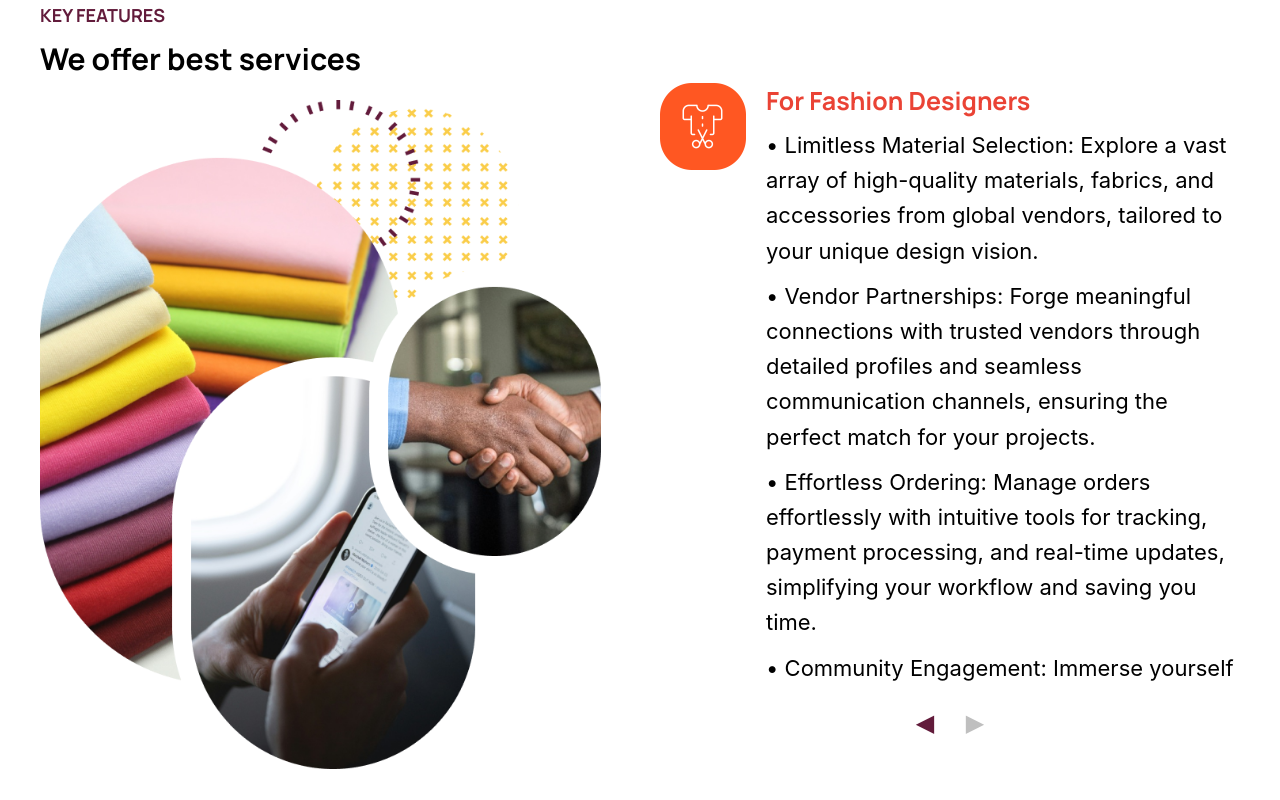
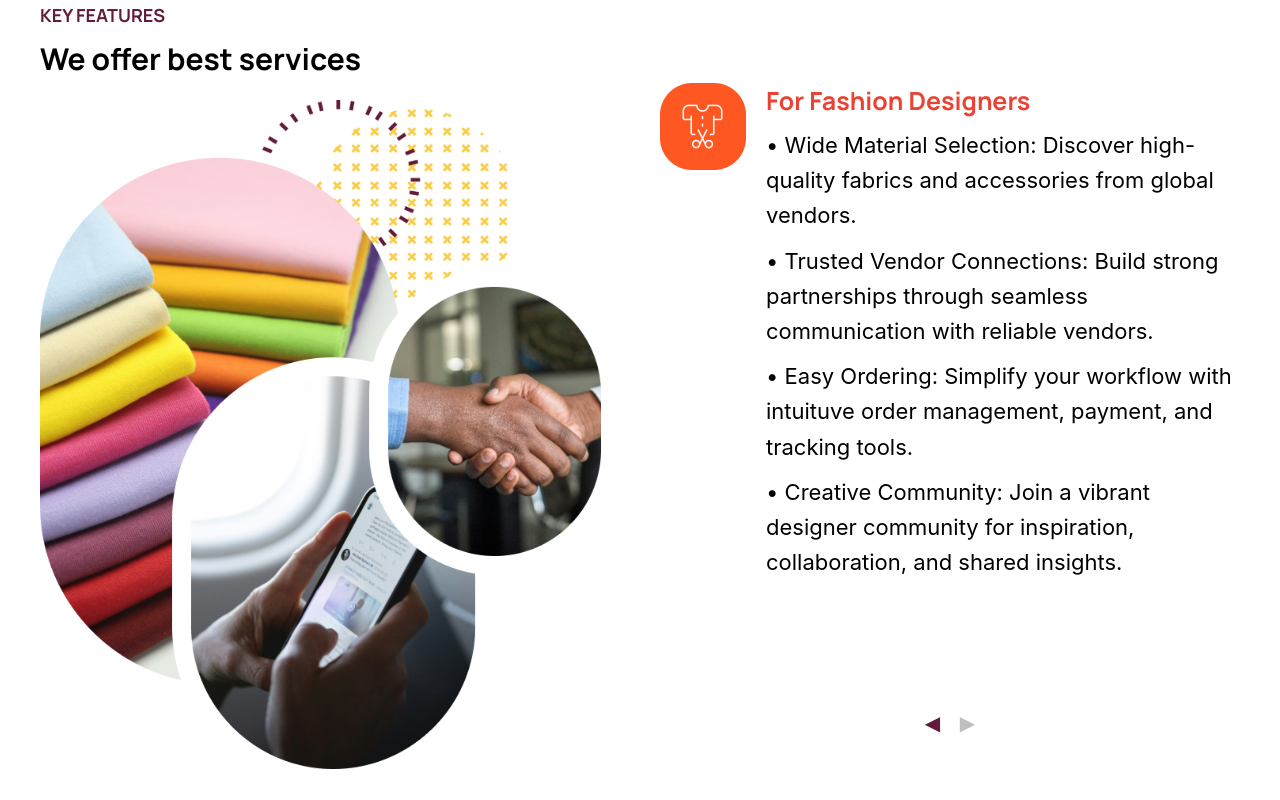
Before and after one commit to SellDomeTechnologies/landing-page, a React (Vite) app: page / in a window 1280 px wide. Shown: the part 2480-3280 px from the top of the page. Built offline with nearby package versions, Linux system fonts and the light colour scheme.

Commit message:
Adjusted Feature items text

```diff
--- a/src/components/Feature.jsx
+++ b/src/components/Feature.jsx
@@ -1,106 +1,4 @@
-// // Feature.jsx
-// import React, { useEffect, useState } from 'react';
-// import styles from './Feature.module.css';
-
-// const featureItems = [
-//   {
-//     title: "For Fashion Designers",
-//     titleColor: "#EA4335",
-//     content: [
-//       "• Limitless Material Selection: Explore a vast array of high-quality materials, fabrics, and accessories from global vendors, tailored to your unique design vision.",
-//       "• Vendor Partnerships: Forge meaningful connections with trusted vendors through detailed profiles and seamless communication channels, ensuring the perfect match for your projects.",
-//       "• Effortless Ordering: Manage orders effortlessly with intuitive tools for tracking, payment processing, and real-time updates, simplifying your workflow and saving you time.",
-//       "• Community Engagement: Immerse yourself in a vibrant community of like-minded designers, sharing insights, inspiration, and collaborative opportunities to elevate your craft."
-//     ],
-//     img: <img src="scissors.png" alt="scissors icon" className={styles.scissorsIcon} />,
-//   },
-//   {
-//     title: "For Material Vendor",
-//     titleColor: "#FBBC04",
-//     content: [
-//       "• Global Reach: Showcase your products to a global audience of passionate designers, expanding your reach and driving sales through SellDome's dynamic marketplace.",
-//       "• Tailored Shop Experience: Create a digital storefront that reflects your brand identity and showcases your materials in the best light, attracting discerning designers with ease.",
-//       "• Streamlined Operations: Streamline your order management process with SellDome's comprehensive tools, from inventory management to fulfilment, maximizing efficiency and profitability.",
-//       "• Personalized Engagement: Cultivate meaningful relationships with designers, offering personalized recommendations, responsive customer service, and exclusive collaborations to foster loyalty and growth."
-//     ],
-//     img: <img src="vendor.png" alt="vendor icon" className={styles.scissorsIcon} />,
-//   }
-// ];
-
-// function Feature() {
-//   const [activeIndex, setActiveIndex] = useState(0);
-
-//   useEffect(() => {
-//     const interval = setInterval(() => {
-//       setActiveIndex((current) => (current === 0 ? 1 : 0));
-//     }, 10000);
-
-//     return () => clearInterval(interval);
-//   }, []);
-
-//   const handlePrevious = () => {
-//     setActiveIndex((current) => (current === 0 ? featureItems.length - 1 : current - 1));
-//   };
-
-//   const handleNext = () => {
-//     setActiveIndex((current) => (current === featureItems.length - 1 ? 0 : current + 1));
-//   };
-
-//   return (
-//     <section className={styles.section__feature}>
-//       <div className={styles.container}>
-//         <div className={styles.left_content}>
-//           <h2>Key Features</h2>
-//           <h1>We offer best services</h1>
-//           <div className={styles.image_container}>
-//             <img src="services-img.png" alt="services img icon" />
-//           </div>
-//         </div>
-//         <div className={styles.right_content}>
-//           <div className={styles.feature}>
-//             <div className={styles.feature__slide_container}>
-//               {featureItems.map((item, index) => (
-//                 <div
-//                   key={index}
-//                   className={`${styles.feature__container} ${index === activeIndex ? styles.active : ''}`}
-//                 >
-//                   {item.img}
-//                   <div className={styles.content}>
-//                     <h3 className={styles.designer_title} style={{ color: item.titleColor }}>
-//                       {item.title}
-//                     </h3>
-//                     {item.content.map((point, pointIndex) => (
-//                       <p key={pointIndex}>{point}</p>
-//                     ))}
-//                   </div>
-//                 </div>
-//               ))}
-//             </div>
-//           </div>
-//           <div className={styles.navigation}>
-//             <button
-//               onClick={handlePrevious}
-//               className={styles.navButton}
-//               aria-label="Previous feature"
-//             >
-//               ◀
-//             </button>
-//             <button
-//               onClick={handleNext}
-//               className={styles.navButton}
-//               aria-label="Next feature"
-//             >
-//               ▶
-//             </button>
-//           </div>
-//         </div>
-//       </div>
-//     </section>
-//   );
-// }
-
-// export default Feature;
-
+// Feature.jsx
 import React, { useEffect, useRef, useState } from 'react';
 import styles from './Feature.module.css';
 
@@ -109,10 +7,10 @@ const featureItems = [
     title: "For Fashion Designers",
     titleColor: "#EA4335",
     content: [
-      "• Limitless Material Selection: Explore a vast array of high-quality materials, fabrics, and accessories from global vendors, tailored to your unique design vision.",
-      "• Vendor Partnerships: Forge meaningful connections with trusted vendors through detailed profiles and seamless communication channels, ensuring the perfect match for your projects.",
-      "• Effortless Ordering: Manage orders effortlessly with intuitive tools for tracking, payment processing, and real-time updates, simplifying your workflow and saving you time.",
-      "• Community Engagement: Immerse yourself in a vibrant community of like-minded designers, sharing insights, inspiration, and collaborative opportunities to elevate your craft."
+      "• Wide Material Selection: Discover high-quality fabrics and accessories from global vendors.",
+      "• Trusted Vendor Connections: Build strong partnerships through seamless communication with reliable vendors.",
+      "• Easy Ordering: Simplify your workflow with intuituve order management, payment, and tracking tools.",
+      "• Creative Community: Join a vibrant designer community for inspiration, collaboration, and shared insights."
     ],
     img: <img src="scissors.png" alt="scissors icon" className={styles.scissorsIcon} />,
   },
@@ -120,10 +18,10 @@ const featureItems = [
     title: "For Material Vendor",
     titleColor: "#FBBC04",
     content: [
-      "• Global Reach: Showcase your products to a global audience of passionate designers, expanding your reach and driving sales through SellDome's dynamic marketplace.",
-      "• Tailored Shop Experience: Create a digital storefront that reflects your brand identity and showcases your materials in the best light, attracting discerning designers with ease.",
-      "• Streamlined Operations: Streamline your order management process with SellDome's comprehensive tools, from inventory management to fulfilment, maximizing efficiency and profitability.",
-      "• Personalized Engagement: Cultivate meaningful relationships with designers, offering personalized recommendations, responsive customer service, and exclusive collaborations to foster loyalty and growth."
+      "• Expand Your Reach: Access a global network of customers and boost sales through SellDome's marketplace.",
+      "• Tailored Digital Storefront: Customize your shop to showcase your brand and materials, attracting top designers.",
+      "• Efficient Operations: Simplify order management with tools for inventory, orders, and fulfillment, optimizing profitability.",
+      "• Build Relationships: Engage with customers through personalized service, recommendations, and exclusive collaborations."
     ],
     img: <img src="vendor.png" alt="vendor icon" className={styles.scissorsIcon} />,
   }
--- a/src/components/Feature.module.css
+++ b/src/components/Feature.module.css
@@ -110,13 +110,13 @@
 }
 
 .navButton {
-  width: 40px;
+  width: 25px;
   height: 40px;
   border: none;
   background-color: transparent;
   color: rgb(191, 191, 191);
   cursor: pointer;
-  font-size: 24px;
+  font-size: 20px;
   display: flex;
   align-items: center;
   justify-content: center;
@@ -151,7 +151,7 @@
 
   .feature {
     height: auto;
-    min-height: 600px;
+    min-height: 500px;
   }
 
   .feature__container {
```
